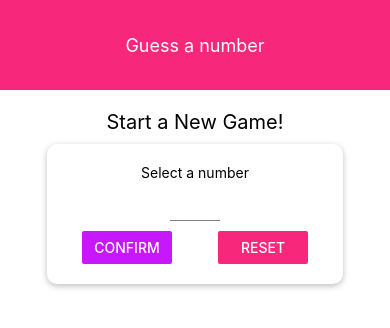
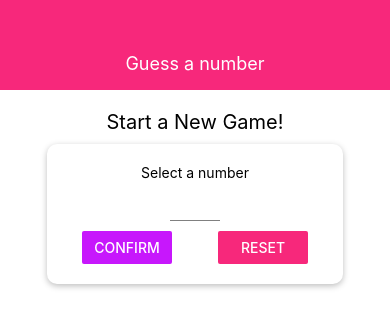
Before and after one commit to JKBustillo/guess-a-number, a React Native app: screen / in a window 390 px wide. Shown: the top 328 px of the page. Built offline with nearby package versions, Linux system fonts and the light colour scheme.

Commit message:
feat: add paddingTop to Header

```diff
--- a/components/Header.jsx
+++ b/components/Header.jsx
@@ -14,7 +14,7 @@ const styles = StyleSheet.create({
   header: {
     width: '100%',
     height: 90,
-    padding: 36,
+    paddingTop: 36,
     backgroundColor: primary,
     alignItems: 'center',
     justifyContent: 'center'
```
